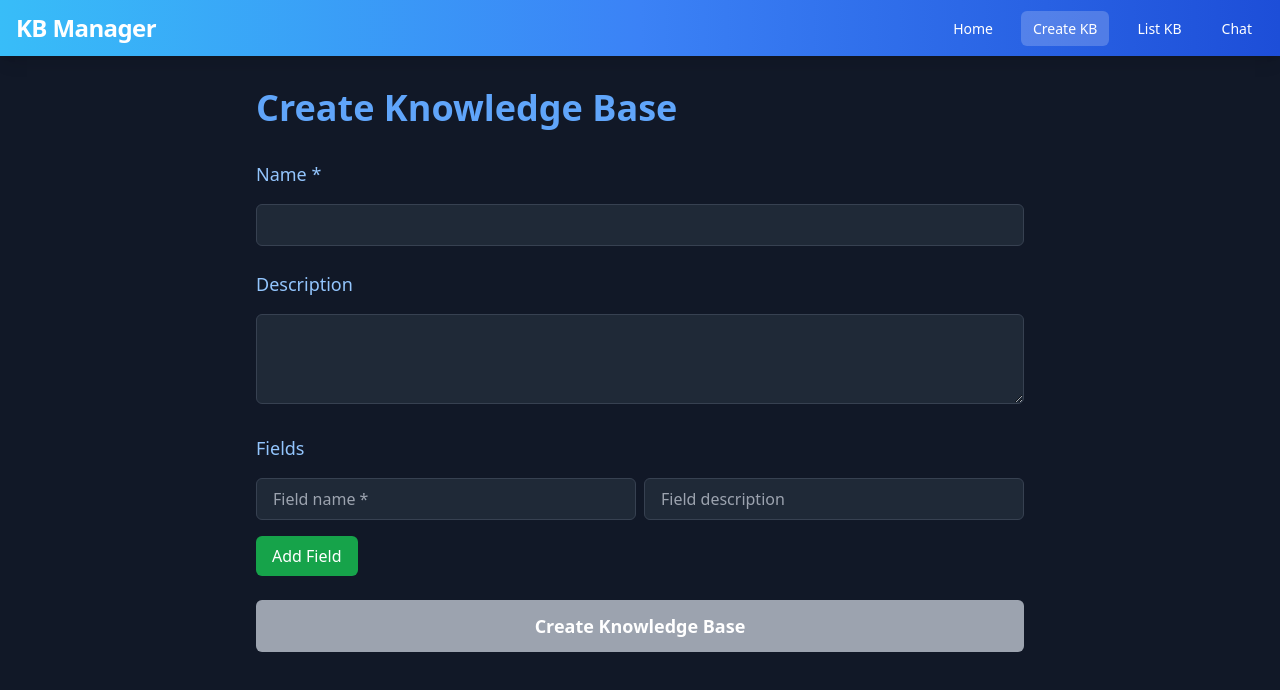
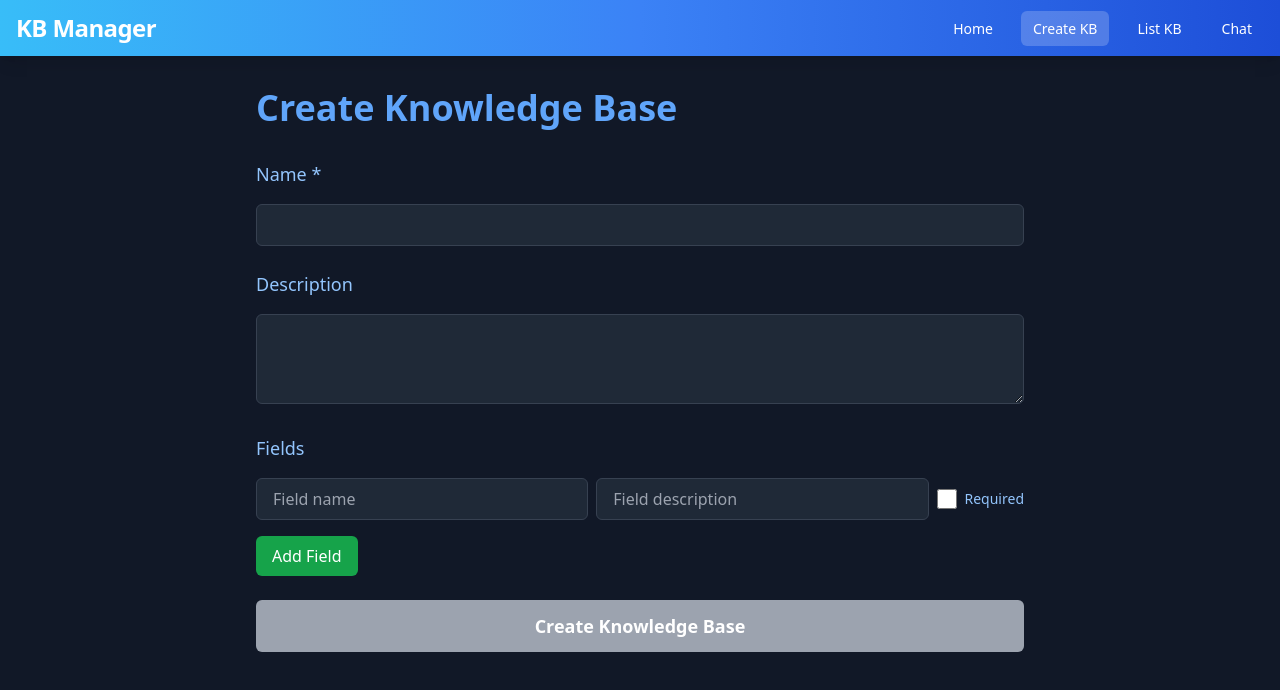
Before and after one commit to polly3223/test-kb, a SvelteKit app: page /createKb in a window 1280 px wide. Shown: the top 690 px of the page. Built offline with nearby package versions, Linux system fonts and the light colour scheme.

Commit message:
adding required fields

```diff
--- a/src/routes/api/sendMessage/+server.ts
+++ b/src/routes/api/sendMessage/+server.ts
@@ -7,7 +7,7 @@ import type { MongoClient, Db, Collection } from 'mongodb';
 
 interface KnowledgeBase {
 	name: string;
-	fields: { name: string; description: string }[];
+	fields: { name: string; description: string; required: boolean }[];
 }
 
 interface Trace {
@@ -33,7 +33,7 @@ export const POST: RequestHandler = async ({ request }) => {
 		const kbCollection: Collection<KnowledgeBase> = db.collection('knowledgeBases');
 		const knowledgeBases: KnowledgeBase[] = await kbCollection.find({}).toArray();
 
-		// Create tools for each knowledge base
+		// Update the tools creation logic
 		const tools = knowledgeBases.flatMap((kb: KnowledgeBase) => {
 			// Create a properties object for the insertRow function
 			const insertProperties: { [key: string]: { type: string; description: string } } =
@@ -48,6 +48,9 @@ export const POST: RequestHandler = async ({ request }) => {
 					{} as { [key: string]: { type: string; description: string } }
 				);
 
+			// Create a list of required fields
+			const requiredFields = kb.fields.filter((field) => field.required).map((field) => field.name);
+
 			return [
 				{
 					type: 'function',
@@ -57,7 +60,7 @@ export const POST: RequestHandler = async ({ request }) => {
 						parameters: {
 							type: 'object',
 							properties: insertProperties,
-							required: kb.fields.map((field) => field.name)
+							required: requiredFields
 						}
 					}
 				},
@@ -70,6 +73,8 @@ export const POST: RequestHandler = async ({ request }) => {
 				}
 			];
 		});
+
+		console.log(JSON.stringify(tools, null, 2));
 
 		// Add a check for empty tools array
 		if (tools.length === 0) {
--- a/src/routes/createKb/+page.svelte
+++ b/src/routes/createKb/+page.svelte
@@ -5,6 +5,7 @@
 	interface Field {
 		name: string;
 		description: string;
+		required: boolean;
 	}
 
 	interface KnowledgeBase {
@@ -16,7 +17,7 @@
 	let knowledgeBase: Writable<KnowledgeBase> = writable({
 		name: '',
 		description: '',
-		fields: [{ name: '', description: '' }]
+		fields: [{ name: '', description: '', required: false }]
 	});
 
 	// Update the submissionStatus store
@@ -72,7 +73,7 @@
 			$knowledgeBase = {
 				name: '',
 				description: '',
-				fields: [{ name: '', description: '' }]
+				fields: [{ name: '', description: '', required: false }]
 			};
 		} catch (error) {
 			console.error('Error creating knowledge base:', error);
@@ -81,14 +82,21 @@
 	}
 
 	// Add a function to handle field updates
-	function updateField(index: number, key: 'name' | 'description', value: string) {
+	function updateField(
+		index: number,
+		key: 'name' | 'description' | 'required',
+		value: string | boolean
+	) {
 		$knowledgeBase.fields[index][key] = value;
 		$knowledgeBase = $knowledgeBase;
 	}
 
 	// Add the addField function
 	function addField() {
-		$knowledgeBase.fields = [...$knowledgeBase.fields, { name: '', description: '' }];
+		$knowledgeBase.fields = [
+			...$knowledgeBase.fields,
+			{ name: '', description: '', required: false }
+		];
 	}
 
 	// Add the removeField function
@@ -132,13 +140,10 @@
 							id={`field-name-${index}`}
 							value={field.name}
 							on:input={(e) => updateField(index, 'name', e.target.value)}
-							placeholder={index === 0 ? 'Field name *' : 'Field name'}
-							required={index === 0}
+							placeholder="Field name"
 							class="w-full px-4 py-2 rounded-md bg-gray-800 border border-gray-700 focus:border-blue-500 focus:ring focus:ring-blue-500 focus:ring-opacity-50"
 						/>
-						<label for={`field-name-${index}`} class="sr-only"
-							>{index === 0 ? 'Field name (required)' : 'Field name'}</label
-						>
+						<label for={`field-name-${index}`} class="sr-only">Field name</label>
 					</div>
 					<div class="flex-1">
 						<input
@@ -150,6 +155,16 @@
 							class="w-full px-4 py-2 rounded-md bg-gray-800 border border-gray-700 focus:border-blue-500 focus:ring focus:ring-blue-500 focus:ring-opacity-50"
 						/>
 						<label for={`field-description-${index}`} class="sr-only">Field description</label>
+					</div>
+					<div class="flex items-center">
+						<input
+							type="checkbox"
+							id={`field-required-${index}`}
+							checked={field.required}
+							on:change={(e) => updateField(index, 'required', e.target.checked)}
+							class="mr-2 h-5 w-5 text-blue-600 focus:ring-blue-500 border-gray-300 rounded"
+						/>
+						<label for={`field-required-${index}`} class="text-sm text-blue-300">Required</label>
 					</div>
 					{#if index > 0}
 						<button
```
